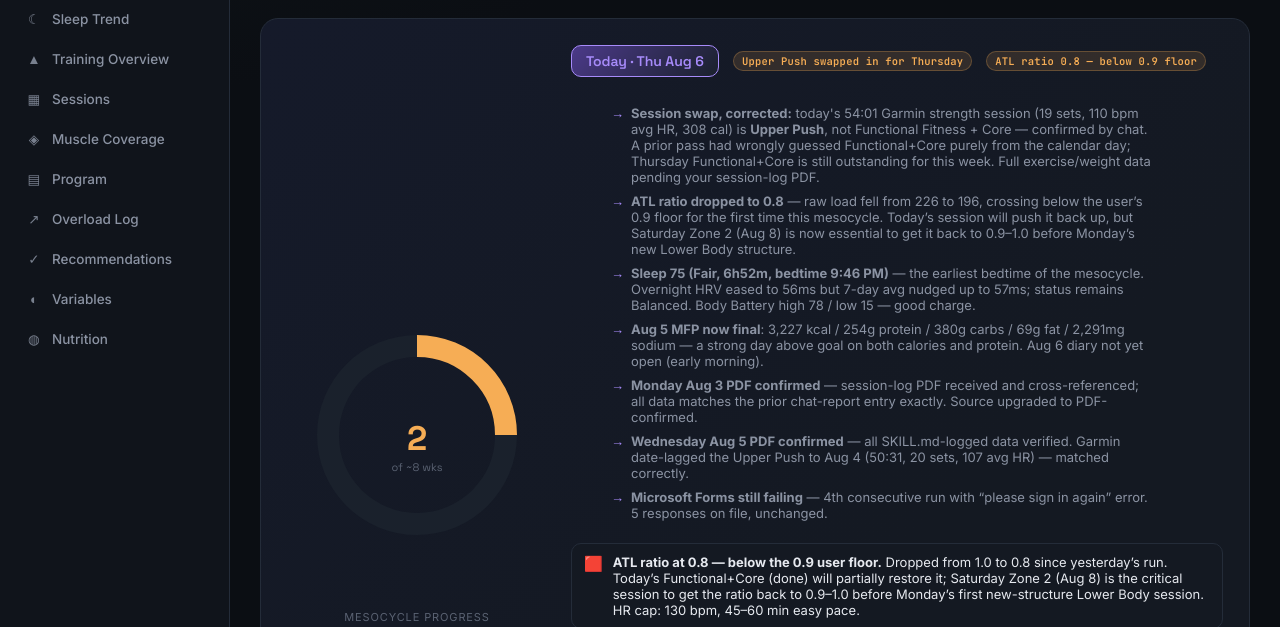
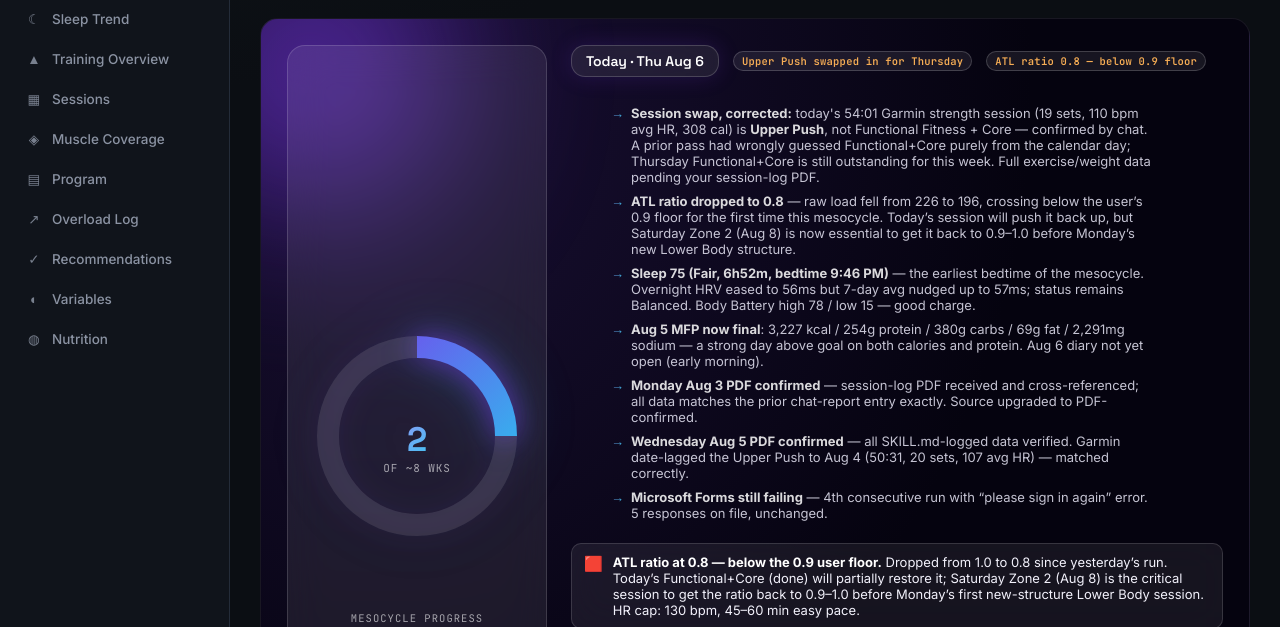
Before and after one commit to charliegowling/training-console, a plain HTML site: page index.html in a window 1280 px wide. Shown: the part 109-736 px from the top of the page. Drawn offline with Linux system fonts and the light colour scheme.

Commit message:
Home hero: glassmorphism athletic neon restyle

```diff
--- a/index.html
+++ b/index.html
@@ -78,17 +78,58 @@ p{margin:0;color:var(--text-dim);}
 .tag.bad{background:#fb718522;color:var(--bad);border:1px solid #fb718544;}
 .tag.violet{background:#a78bfa22;color:var(--violet);border:1px solid #a78bfa44;}
 
-/* Hero */
-.hero{display:grid;grid-template-columns:260px 1fr;gap:24px;background:linear-gradient(135deg,#151a2a,#141922 60%);border:1px solid var(--border);border-radius:18px;padding:26px;margin-bottom:20px;}
-.dial-wrap{display:flex;flex-direction:column;align-items:center;justify-content:center;gap:6px;}
-.dial-label{font-size:11px;color:var(--text-faint);text-transform:uppercase;letter-spacing:.08em;margin-top:6px;}
-.dial-week{font-family:var(--font-head);font-size:15px;color:var(--text);}
+/* Hero — glassmorphism athletic neon (Home page hero ONLY; every rule below is scoped under .hero) */
+.hero{
+  position:relative;
+  overflow:hidden;
+  display:grid;grid-template-columns:260px 1fr;gap:24px;
+  background:radial-gradient(120% 140% at 12% 8%, #1a1035 0%, #05030f 55%), #05030f;
+  border:1px solid rgba(255,255,255,0.08);
+  border-radius:18px;padding:26px;margin-bottom:20px;
+  isolation:isolate;
+}
+.hero::before,.hero::after{
+  content:"";position:absolute;width:280px;height:280px;border-radius:50%;
+  filter:blur(80px);z-index:0;pointer-events:none;opacity:.55;
+}
+.hero::before{background:#7c3aed;top:-90px;left:-90px;}
+.hero::after{background:#06b6d4;bottom:-90px;right:-90px;}
+.hero>*{position:relative;z-index:1;}
+
+.dial-wrap{
+  display:flex;flex-direction:column;align-items:center;justify-content:center;gap:6px;
+  background:rgba(255,255,255,0.08);-webkit-backdrop-filter:blur(20px);backdrop-filter:blur(20px);
+  border:1px solid rgba(255,255,255,0.15);border-radius:18px;padding:18px 14px;
+}
+.dial-label{font-family:var(--font-mono);font-size:10.5px;color:#fff;opacity:.6;text-transform:uppercase;letter-spacing:.1em;margin-top:6px;}
+.dial-week{font-family:var(--font-head);font-size:14px;color:#fff;opacity:.92;text-align:center;}
+#mesoDial{filter:drop-shadow(0 0 14px rgba(124,58,237,.65)) drop-shadow(0 0 26px rgba(6,182,212,.25));}
+
 .hero-right{display:flex;flex-direction:column;justify-content:center;gap:12px;}
 .hero-today{display:flex;align-items:center;gap:14px;flex-wrap:wrap;}
-.hero-today .badge{background:linear-gradient(135deg,var(--violet-dim),var(--panel2));border:1px solid var(--violet);color:var(--violet);padding:6px 14px;border-radius:10px;font-family:var(--font-head);font-weight:600;font-size:14px;}
+.hero-today .badge{
+  background:rgba(255,255,255,0.08);-webkit-backdrop-filter:blur(20px);backdrop-filter:blur(20px);
+  border:1px solid rgba(255,255,255,0.18);color:#fff;padding:6px 14px;border-radius:14px;
+  font-family:var(--font-head);font-weight:600;font-size:14px;
+  box-shadow:0 0 22px rgba(124,58,237,.18);
+}
+.hero .tag{
+  background:rgba(255,255,255,0.08);-webkit-backdrop-filter:blur(16px);backdrop-filter:blur(16px);
+  border:1px solid rgba(255,255,255,0.18);
+}
+.hero .rule-list li{color:#e7e6f5;opacity:.85;}
+.hero .rule-list li b{color:#fff;opacity:1;}
+.hero .rule-list li:before{background:linear-gradient(135deg,#a78bfa,#22d3ee);-webkit-background-clip:text;background-clip:text;color:transparent;}
+
 .flags{display:flex;flex-direction:column;gap:8px;margin-top:6px;}
 .flag-row{display:flex;gap:10px;align-items:flex-start;padding:10px 12px;border-radius:10px;background:var(--panel);border:1px solid var(--border);font-size:13px;}
 .flag-row .icon{font-size:15px;}
+.hero .flag-row{
+  background:rgba(255,255,255,0.07);-webkit-backdrop-filter:blur(18px);backdrop-filter:blur(18px);
+  border:1px solid rgba(255,255,255,0.14);color:#f2f1fb;
+}
+.hero .flag-row div{color:#f2f1fb;}
+.hero .flag-row b{color:#fff;}
 
 table{width:100%;min-width:480px;border-collapse:collapse;font-size:13px;}
 th{text-align:left;color:var(--text-faint);font-weight:600;font-size:11px;text-transform:uppercase;letter-spacing:.04em;padding:8px 10px;border-bottom:1px solid var(--border);white-space:nowrap;}
@@ -3266,16 +3307,20 @@ safe(function(){
   const ctx = document.getElementById('mesoDial');
   const week = DATA.meta.mesocycleWeek, total = 8;
   if(chartsAvailable){
+    const gctx = ctx.getContext('2d');
+    const ringGrad = gctx.createLinearGradient(0,0,200,200);
+    ringGrad.addColorStop(0,'#7c3aed');
+    ringGrad.addColorStop(1,'#22d3ee');
     new Chart(ctx, {
       type:'doughnut',
-      data:{ datasets:[{ data:[week,total-week], backgroundColor:['#f6ad55','#1a212c'], borderWidth:0, cutout:'78%' }] },
+      data:{ datasets:[{ data:[week,total-week], backgroundColor:[ringGrad,'rgba(255,255,255,0.10)'], borderWidth:0, cutout:'78%' }] },
       options:{ plugins:{legend:{display:false},tooltip:{enabled:false}}, responsive:false }
     });
   }
   const wrap = ctx.parentElement;
   const overlay = document.createElement('div');
   overlay.style.cssText='position:relative;top:-124px;text-align:center;font-family:Space Grotesk,sans-serif;';
-  overlay.innerHTML = `<div style="font-size:34px;font-weight:700;color:#f6ad55">${week}</div><div style="font-size:11px;color:#5a6272">of ~8 wks</div>`;
+  overlay.innerHTML = `<div style="font-size:34px;font-weight:700;background:linear-gradient(135deg,#a78bfa,#22d3ee);-webkit-background-clip:text;background-clip:text;color:transparent">${week}</div><div style="font-size:11px;font-family:'JetBrains Mono',monospace;text-transform:uppercase;letter-spacing:.08em;color:#fff;opacity:.6">of ~8 wks</div>`;
   wrap.insertBefore(overlay, wrap.children[1]);
 });
 
```
